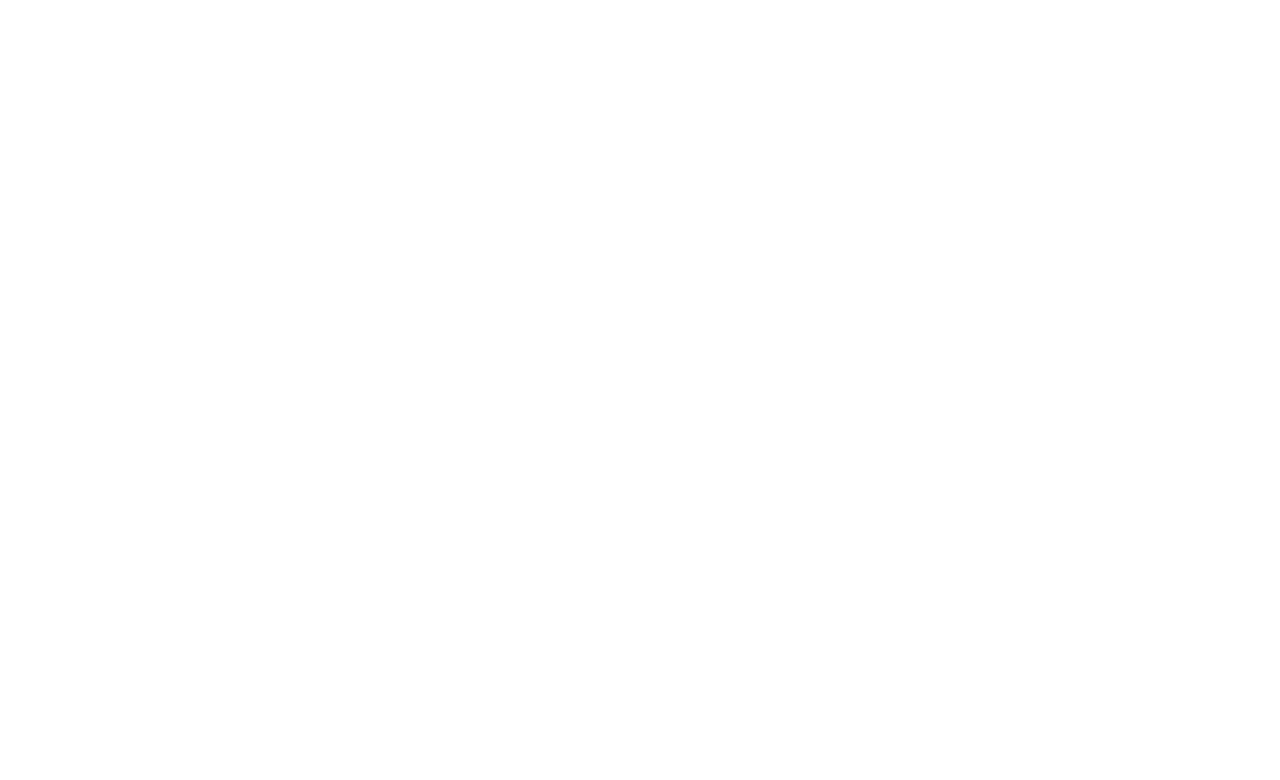
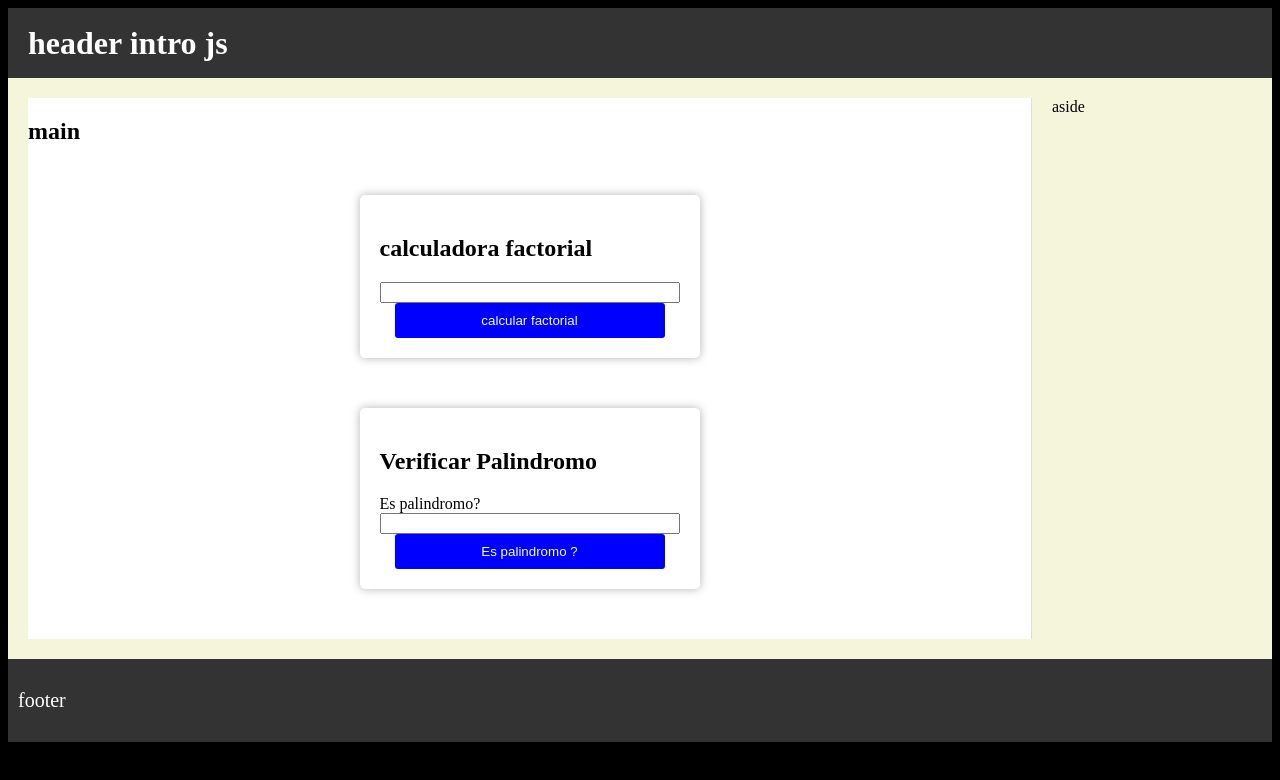
Before and after one commit to lujoperez/Generation-HTML-CSS-, a plain HTML site: page introjs.html in a window 1280 px wide. Drawn offline with Linux system fonts and the light colour scheme.

Commit message:
Clase Js palindrono y factorial

```diff
--- a/introjs.html
+++ b/introjs.html
@@ -0,0 +1,42 @@
+<!DOCTYPE html>
+<html lang="es">
+<head>
+    <meta charset="UTF-8">
+    <meta name="viewport" content="width=device-width, initial-scale=1.0">
+    <title>intro js</title>
+    <link rel="stylesheet" href="style.css">
+</head>
+<body class="introjs_">
+    <header class="header_">
+        <h1>header intro js</h1>
+    </header>
+    <main class="main_">
+        <section class="containerjs">
+            <h2>main</h2>
+            <article>
+                <div class="card">
+                    <h2>calculadora factorial</h2>
+                    <label for=""></label>
+                    <input type="number" id="factorial"></input>
+                    <i id="respuesta1"> </i>
+                    <button onclick="calcularFactorial()">calcular factorial</button>
+                </div>
+            </article>
+            <article>
+                <div class="card">
+                    <h2> Verificar Palindromo</h2>
+                    <label for="inputpalindromo">Es palindromo?</label>
+                    <input type="text" id="inputpalindromo"/>
+                    <i id="respuesta2"> </i>
+                <button onclick="verificarPalindromo()">Es palindromo ?</button>
+                </div>
+            </article>
+        </section>
+        <aside>aside</aside>
+    </main>
+    <footer class="footer_">
+        <p>footer</p>
+    </footer>
+    <script src="/main.js"></script>
+</body>
+</html>
--- a/main.js
+++ b/main.js
@@ -1,18 +1,43 @@
-alert("hola");
-var intentos = 0;
-var a = prompt("Ingresa tu nombre");
-alert("Bienvenido " + a);
-var b = parseInt(prompt("Ingresa el numero del 1 al 100"));
-var num = Math.floor(Math.random()* (100 - 1 + 1) + 1);
-while (b > num || b < num) {
-    intentos++;
-    if(b>num){alert("muy alto");
-   var b = parseInt(prompt("ingresa de nuevo "));
-} else if(b < num) {
-    alert("muy bajo");
-   var b = parseInt(prompt("ingresa de nuevo "));
+
+function calcularFactorial() {
+    const numberFactorial = document.getElementById("factorial");
+
+    const resultado = document.getElementById("respuesta1");
+    const num = parseInt(numberFactorial.value);
+
+    if (isNaN(num) || num <0) {
+        resultado.textContent= "Ingresa un nummero valido 0 igual a 0"
+        return;
+     }
+
+    if (num === 0 ||num === 1  ) {
+      resultado.textContent= "  El factorial de " + num + " es 1 ";
+      return;
+    }
+    let factorial = 1;
+    for (let i = 2; i <= num ; i++){
+        factorial *= i ;
+    }
+    resultado.textContent= "  El factorial de " + num + " es " + factorial;
+
 }
+/* Funcion polindromo verficar  */
+function verificarPalindromo() {
+    const inputPalindromo = document.getElementById("inputpalindromo");
+    const respuesta = document.getElementById("respuesta2");
+    const texto = inputPalindromo.value.toLowerCase().replace(/[^a-z]/g, "");
+
+    if (texto === "") {
+        respuesta.textContent = "Por favor ingresa una palabra valida ";
+        return;
+    }
+    const reverse = texto.split("").reverse().join("");
+
+    if (texto === reverse){
+        respuesta.textContent = "Si, la palabra "+ inputPalindromo.value + ". Es un palindromo ";
+    } else {
+        respuesta.textContent =
+        "no, la palabra " + inputPalindromo.value + ". No es un palindromo "
+    }
+
 }
-if (b == num){
-    alert("felicidades "+ a + "ganaste con "+intentos+" intentos " + ", el numero era "+ num );
-}
--- a/style.css
+++ b/style.css
@@ -336,3 +336,71 @@ h1 + p {
     margin: 10px;
 
 }
+/* intro js*/
+.introjs {
+    display: grid;
+    grid-template-rows: 70px 1fr 70px;
+    grid-template-areas: "header_" "main_" "footer_";
+    min-height: 100vh;
+    margin: 0;
+  }
+  .header_ {
+    display: flex;
+    grid-area: header_;
+    background-color: #333;
+    color: #fff;
+  }
+  .header_ > h1 {
+    display: block;
+    line-height: 70px;
+    margin: auto 20px;
+  }
+  .main_ {
+    grid-area: main_;
+    display: grid;
+    grid-template-columns: 1fr 200px;
+    gap: 20px;
+    padding: 20px;
+    background-color: beige;
+  }
+  .containerjs {
+    border-right: 1px solid #ddd;
+  }
+
+  .card{
+    display: flex;
+    flex-direction: column;
+    margin: 50px auto ;
+    max-width: 300px;
+    padding: 20px;
+    border-radius: 5px;
+    box-shadow: 0px 0px 10px rgba(0, 0 , 0 , 0.3);
+  }
+  .card > input [type="number"],
+  .card > input [type="text"] {
+    margin: auto;
+    width: 90%;
+    padding: 10px;
+    border: 1 solid whitesmoke;
+    border-radius: 3px ;
+  }
+  .card > button {
+    margin: auto;
+    width: 90%;
+    padding: 10px;
+    background-color: blue;
+    color: azure;
+    border: none;
+    border-radius: 3px;
+  }
+
+  .footer_ {
+    grid-area: footer_;
+    background-color: #333;
+    color: #fff;
+    padding: 10px;
+  }
+  .footer_ > p {
+    font-size: 20px;
+    color: #fff;
+  }
```
